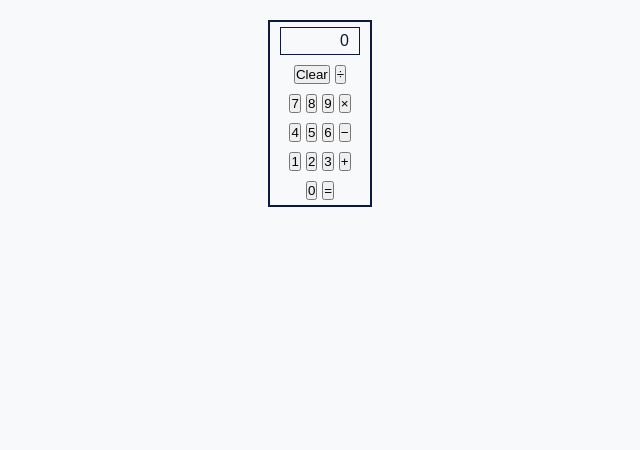
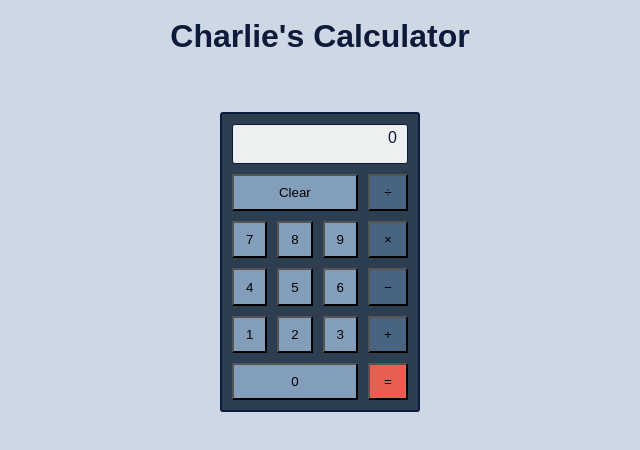
Before and after one commit to chleighton1/calculator, a plain HTML site: page index.html in a window 1280 px wide. Both pictures are taken after a click on the button "Clear". Shown: the whole page, without its empty margins (320-960 px from the left). Drawn offline with Linux system fonts and the light colour scheme.

Commit message:
feat: working calculator

```diff
--- a/index.html
+++ b/index.html
@@ -7,36 +7,38 @@
     <title>Calculator</title>
   </head>
   <body>
+    <h1>Charlie's Calculator</h1>
     <div class="calculator">
       <div class="row">
-        <div class="display">0</div>
+        <div id="display" class="display">0</div>
       </div>
       <div class="row">
-        <button class="clear">Clear</button>
-        <button>÷</button>
+        <button id="clear">Clear</button>
+        <button id="divide" class="operator">÷</button>
       </div>
       <div class="row">
-        <button>7</button>
-        <button>8</button>
-        <button>9</button>
-        <button>×</button>
+        <button class="digit" id="7">7</button>
+        <button class="digit" id="8">8</button>
+        <button class="digit" id="9">9</button>
+        <button id="multiply" class="operator">×</button>
       </div>
       <div class="row">
-        <button>4</button>
-        <button>5</button>
-        <button>6</button>
-        <button>−</button>
+        <button class="digit" id="4">4</button>
+        <button class="digit" id="5">5</button>
+        <button class="digit" id="6">6</button>
+        <button id="subtract" class="operator">−</button>
       </div>
       <div class="row">
-        <button>1</button>
-        <button>2</button>
-        <button>3</button>
-        <button>+</button>
+        <button class="digit" id="1">1</button>
+        <button class="digit" id="2">2</button>
+        <button class="digit" id="3">3</button>
+        <button id="add" class="operator">+</button>
       </div>
       <div class="row">
-        <button>0</button>
-        <button>=</button>
+        <button class="digit zero" id="0">0</button>
+        <button id="equals">=</button>
       </div>
     </div>
+    <script src="index.js"></script>
   </body>
 </html>
--- a/index.js
+++ b/index.js
@@ -11,21 +11,67 @@ function multiply(x, y) {
 }
 
 function divide(x, y) {
-  return x / y;
+  return (x / y).toFixed(2);
 }
 
 let numberOne = null;
 let operator = null;
 let numberTwo = null;
+let readyForNewNumber = false;
 
 function operate(x, operator, y) {
-  if (operator === "add") {
-    add(x, y);
+  if (operator == "add") {
+    return add(x, y);
   } else if (operator === "subtract") {
-    subtract(x, y);
+    return subtract(x, y);
   } else if (operator === "multiply") {
-    multiply(x, y);
+    return multiply(x, y);
   } else if (operator === "divide") {
-    divide(x, y);
+    return divide(x, y);
   }
 }
+
+const clear = document.getElementById("clear");
+
+const display = document.getElementById("display");
+
+const digits = document.querySelectorAll("button.digit");
+
+const operators = document.querySelectorAll("button.operator");
+
+const equals = document.getElementById("equals");
+
+clear.addEventListener("click", () => {
+  display.textContent = 0;
+});
+
+digits.forEach((button) => {
+  // and for each one we add a 'click' listener
+  button.addEventListener("click", () => {
+    if (readyForNewNumber || display.textContent === "0") {
+      display.textContent = button.id;
+      readyForNewNumber = false;
+    } else {
+      display.textContent += button.id;
+    }
+  });
+});
+
+operators.forEach((button) => {
+  button.addEventListener("click", () => {
+    numberOne = Number(display.textContent);
+    console.log(numberOne);
+    operator = button.id;
+    console.log(operator);
+    readyForNewNumber = true;
+  });
+});
+
+equals.addEventListener("click", () => {
+  numberTwo = Number(display.textContent);
+  console.log(numberOne);
+  console.log(numberTwo);
+  console.log(operator);
+  display.textContent = operate(numberOne, operator, numberTwo);
+  readyForNewNumber = true;
+});
--- a/style.css
+++ b/style.css
@@ -10,36 +10,64 @@ body {
   font-weight: 400;
   color: #0e1a3b;
   overflow-x: hidden;
-  background-color: #f8f9fa;
+  background-color: #cdd8e4;
+}
+
+h1 {
+  text-align: center;
+  margin-top: 20px;
 }
 
 .calculator {
   border: 2px solid #0e1a3b;
-  display: flex;
-  flex-direction: column;
-  justify-content: center;
-  align-items: center;
-  width: fit-content;
-  margin: 20px auto;
+  border-radius: 3px;
+  display: grid;
+  gap: 10px;
+  padding: 10px 10px;
+  width: 200px;
+  height: 300px;
+  margin: 60px auto;
+  background-color: #2c3e50;
 }
 
 .display {
   border: 1px solid #0e1a3b;
-  width: 80px;
+  border-radius: 3px;
+  width: 100%;
+  grid-column: span 4;
   padding: 5px 10px;
   text-align: right;
+  background-color: #ecf0f1;
 }
 
 .row {
-  display: flex;
-  justify-content: space-between;
-  margin: 5px 10px;
+  display: grid;
+  grid-template-columns: repeat(4, 1fr);
+  gap: 5px;
+}
+
+#clear {
+  grid-column: span 3;
+}
+
+.zero {
+  grid-column: span 3;
 }
 
 button {
   margin-right: 5px;
+  background-color: #829ebb;
+  padding: 3px 6px;
 }
 
 button:last-child {
   margin-right: 0;
 }
+
+.operator {
+  background-color: #476582;
+}
+
+#equals {
+  background-color: #e95e50;
+}
```
